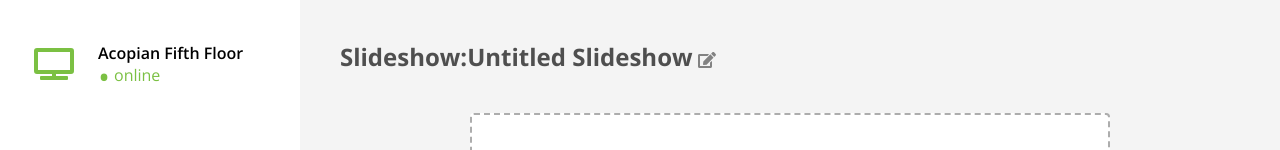
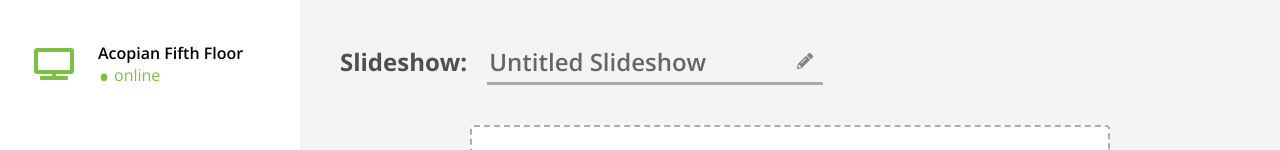
Before and after one commit to wassgha/digital-signage, a Next.js app: page /slideshow in a window 1280 px wide. Shown: the top 150 px of the page. Built offline with nearby package versions, Linux system fonts and the light colour scheme; no server answers.

Commit message:
Finished merging with master

```diff
--- a/components/Form/Input.js
+++ b/components/Form/Input.js
@@ -88,7 +88,7 @@ class Input extends React.Component {
         <style jsx>{`
           .inputGroup {
             margin-bottom: 16px;
-            display: flex;
+            display: ${expand ? 'flex' : 'inline-block'};
             flex-direction: ${inline ? 'row' : 'column'};
             justify-content: flex-start;
           }
--- a/pages/slideshow.js
+++ b/pages/slideshow.js
@@ -1,19 +1,19 @@
 import React from 'react'
 import { FontAwesomeIcon } from '@fortawesome/react-fontawesome'
-import { faEdit } from '@fortawesome/free-solid-svg-icons'
+import { faPencilAlt } from '@fortawesome/free-solid-svg-icons'
 
 import Frame from '../components/Admin/Frame.js'
 import SlideList from '../components/Admin/SlideList.js'
 import Upload from '../components/Upload.js'
 import Dialog from '../components/Dialog.js'
-import { Input } from '../components/Form'
 
 import { getSlideshow, updateSlideshow } from '../actions/slideshow'
 
 class Slideshow extends React.Component {
   constructor(props) {
     super(props)
-    this.state = { slideshow: props.slideshow, editingTitle: false }
+    const { slideshow } = props
+    this.state = { slideshow }
     this.slideList = React.createRef()
   }
 
@@ -35,49 +35,39 @@ class Slideshow extends React.Component {
   }
 
   render() {
-    const { editingTitle, slideshow } = this.state
+    const { slideshow } = this.state
     return (
       <Frame>
-        <h1 className='title'>Slideshow:</h1>
-
-        {editingTitle ? (
-          <Input
-            className='title'
-            placeholder='Enter New Name Here'
-            value={slideshow && slideshow.title}
-            onKeyDown={event => {
-              if (event.key == 'Enter') {
-                updateSlideshow(slideshow._id, { title: event.target.value })
-                  .then(() => {
-                    this.setState({
-                      editingTitle: false
-                    })
-                  })
-                  .then(this.refresh)
-              }
+        <h1 className='title'>Slideshow: </h1>{' '}
+        <div className='editable-title'>
+          <input
+            className='input'
+            placeholder='Enter slideshow name...'
+            value={(slideshow && slideshow.title) || 'Untitled Slideshow'}
+            onChange={event => {
+              const target = event.target
+              const title = target && target.value
+              this.setState(
+                {
+                  slideshow: {
+                    ...slideshow,
+                    title
+                  }
+                },
+                () => {
+                  updateSlideshow(slideshow._id, { title }).then(this.refresh)
+                }
+              )
             }}
             onClick={e => {
               if (e) e.stopPropagation()
             }}
-            expand={false}
+            size={slideshow && slideshow.title && slideshow.title.length}
           />
-        ) : (
-          <div className='title'>
-            <h1 className='title-text'>{(slideshow && slideshow.title) || 'Untitled Slideshow'}</h1>
-            {'  '}
-            <FontAwesomeIcon
-              icon={faEdit}
-              fixedWidth
-              color='#828282'
-              onClick={e => {
-                if (e) e.preventDefault()
-                this.setState(prevState => ({
-                  editingTitle: !prevState.editingTitle
-                }))
-              }}
-            />
+          <div className='icon'>
+            <FontAwesomeIcon icon={faPencilAlt} fixedWidth color='#828282' />
           </div>
-        )}
+        </div>
         <div className='wrapper'>
           <Upload slideshow={slideshow && slideshow._id} refresh={this.refresh} />
           <SlideList ref={this.slideList} slideshow={slideshow && slideshow._id} />
@@ -94,8 +84,29 @@ class Slideshow extends React.Component {
             .title {
               display: inline-block;
             }
-            .title-text {
+            .editable-title {
               display: inline-block;
+              position: relative;
+              margin-left: 16px;
+              margin-right: 16px;
+              border-bottom: 3px solid #aaa;
+            }
+            .editable-title .input {
+              font-family: 'Open Sans', sans-serif;
+              color: #666;
+              background-color: transparent;
+              min-height: 40px;
+              border: none;
+              outline: none;
+              margin-right: 24px;
+              font-size: 24px;
+              font-weight: 600;
+            }
+            .editable-title .icon {
+              position: absolute;
+              right: 8px;
+              top: 50%;
+              margin-top: -8px;
             }
             .wrapper {
               margin: 40px auto;
```
